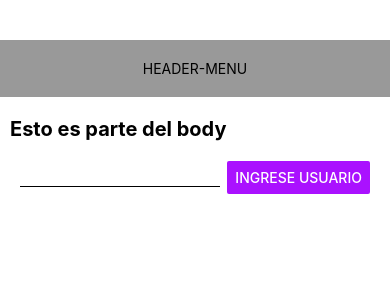
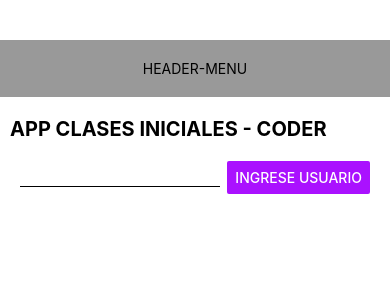
Before and after one commit to IgnaVilla09/aprendiendo-REACT-NATIVE, a React Native app: screen / in a window 390 px wide. Shown: the top 300 px of the page. Built offline with nearby package versions, Linux system fonts and the light colour scheme.

Commit message:
Modularizando

```diff
--- a/App.js
+++ b/App.js
@@ -1,15 +1,9 @@
-import {
-  View,
-  Text,
-  StyleSheet,
-  TextInput,
-  Button,
-  FlatList,
-  TouchableOpacity,
-  Modal,
-} from "react-native";
+import { View, StyleSheet } from "react-native";
 import Header from "./src/components/layout/Header.jsx";
 import { useState } from "react";
+import CustomModal from "./src/components/others/CustomModal.jsx";
+import CustomFlatList from "./src/components/others/CustomFlatList.jsx";
+import CustomInput from "./src/components/others/CustomInput.jsx";
 
 // const Usuarios = [
 //   { id: 1, value: "Ignacio" },
@@ -56,53 +50,19 @@ export default function App() {
     <View style={styles.body}>
       <Header />
 
-      <Text style={styles.heading}>Esto es parte del body</Text>
+      <CustomInput
+        textItemRef={textItem}
+        handleTextChangeRef={handleTextChange}
+        addItemRef={addItem}
+      />
 
-      <View style={styles.box}>
-        <TextInput
-          style={styles.input}
-          value={textItem}
-          onChangeText={handleTextChange}
-        />
-        <Button title="Ingrese usuario" color="#a1f" onPress={addItem} />
-      </View>
+      <CustomFlatList listRef={list} openModalRef={openModal} />
 
-      <View style={styles.box}>
-        <FlatList
-          data={list} // PROPIEDAD OBLIGATORIA. EN ESTE CASO LA INFORMACIÓN DE UN ARRAY O ARMAR EL ARRAY AHI
-          keyExtractor={(u) => u.id} // PROPIEDAD OBLIGATORIA. ES UN MAP INTERNO QUE RECORRE EL ARRAY MEDIANTE, POR EJ, EL ID
-          renderItem={({ item }) => (
-            <TouchableOpacity
-              style={styles.card}
-              onPress={() => openModal(item)}
-            >
-              <Text>{item.value}</Text>
-            </TouchableOpacity>
-          )}
-        />
-      </View>
-
-      <Modal visible={modalView} transparent={true} animationType="slide">
-        <View style={styles.modalStyles}>
-          <View style={styles.modalContainer}>
-            <View style={styles.box}>
-              <Text>Esta seguro que quieres borrar? </Text>
-            </View>
-            <View style={styles.textContainer}>
-              <Button
-                style={styles.btnContainer}
-                onPress={handleDelete}
-                title="Borrar"
-              />
-              <Button
-                style={styles.btnContainer}
-                onPress={handleCancel}
-                title="Cancelar"
-              />
-            </View>
-          </View>
-        </View>
-      </Modal>
+      <CustomModal
+        handleCancelModal={handleCancel}
+        handleDeleteModal={handleDelete}
+        modalViewModal={modalView}
+      />
     </View>
   );
 }
@@ -112,51 +72,4 @@ const styles = StyleSheet.create({
     marginVertical: 40,
     flex: 1,
   },
-  heading: {
-    fontSize: 20,
-    fontWeight: "bold",
-    paddingHorizontal: 10,
-  },
-  input: {
-    borderBottomColor: "#000",
-    borderBottomWidth: 1,
-    width: 200,
-    paddingHorizontal: 20,
-  },
-  box: {
-    flexDirection: "row",
-    justifyContent: "space-between",
-    alignItems: "center",
-    padding: 20,
-  },
-  card: {
-    justifyContent: "center",
-    alignItems: "center",
-    width: "100vw",
-    color: "#fff",
-    backgroundColor: "#a1f4",
-    padding: 8,
-    marginHorizontal: 5,
-    marginVertical: 9,
-    borderRadius: 10,
-  },
-  modalStyles: {
-    backgroundColor: "#cccc66",
-    flex: 1,
-    alignItems: "center",
-    justifyContent: "center",
-  },
-  modalContainer: {
-    padding: 10,
-  },
-  btnContainer: {
-    flexDirection: "row",
-    gap: 20,
-  },
-  textModal: {
-    fontWeight: "bold",
-  },
-  textContainer: {
-    gap: 20,
-  },
 });
--- /dev/null
+++ b/src/components/others/CustomFlatList.jsx
@@ -0,0 +1,47 @@
+import {
+  StyleSheet,
+  Text,
+  View,
+  FlatList,
+  TouchableOpacity,
+} from "react-native";
+import React from "react";
+
+export default function CustomFlatList({ listRef, openModalRef }) {
+  return (
+    <View style={styles.box}>
+      <FlatList
+        data={listRef} // PROPIEDAD OBLIGATORIA. EN ESTE CASO LA INFORMACIÓN DE UN ARRAY O ARMAR EL ARRAY AHI
+        keyExtractor={(u) => u.id} // PROPIEDAD OBLIGATORIA. ES UN MAP INTERNO QUE RECORRE EL ARRAY MEDIANTE, POR EJ, EL ID
+        renderItem={({ item }) => (
+          <TouchableOpacity
+            style={styles.card}
+            onPress={() => openModalRef(item)}
+          >
+            <Text>{item.value}</Text>
+          </TouchableOpacity>
+        )}
+      />
+    </View>
+  );
+}
+
+const styles = StyleSheet.create({
+  box: {
+    flexDirection: "row",
+    justifyContent: "space-between",
+    alignItems: "center",
+    padding: 20,
+  },
+  card: {
+    justifyContent: "center",
+    alignItems: "center",
+    width: "100vw",
+    color: "#fff",
+    backgroundColor: "#a1f4",
+    padding: 8,
+    marginHorizontal: 5,
+    marginVertical: 9,
+    borderRadius: 10,
+  },
+});
--- /dev/null
+++ b/src/components/others/CustomInput.jsx
@@ -0,0 +1,42 @@
+import { StyleSheet, Text, View, TextInput, Button } from "react-native";
+
+export default function CustomInput({
+  textItemRef,
+  handleTextChangeRef,
+  addItemRef,
+}) {
+  return (
+    <View>
+      <Text style={styles.heading}>APP CLASES INICIALES - CODER</Text>
+
+      <View style={styles.box}>
+        <TextInput
+          style={styles.input}
+          value={textItemRef}
+          onChangeText={handleTextChangeRef}
+        />
+        <Button title="Ingrese usuario" color="#a1f" onPress={addItemRef} />
+      </View>
+    </View>
+  );
+}
+
+const styles = StyleSheet.create({
+  heading: {
+    fontSize: 20,
+    fontWeight: "bold",
+    paddingHorizontal: 10,
+  },
+  input: {
+    borderBottomColor: "#000",
+    borderBottomWidth: 1,
+    width: 200,
+    paddingHorizontal: 20,
+  },
+  box: {
+    flexDirection: "row",
+    justifyContent: "space-between",
+    alignItems: "center",
+    padding: 20,
+  },
+});
--- /dev/null
+++ b/src/components/others/CustomModal.jsx
@@ -0,0 +1,54 @@
+import { StyleSheet, Text, View, Modal, Button } from "react-native";
+import React from "react";
+
+export default function CustomModal({
+  modalViewModal,
+  handleCancelModal,
+  handleDeleteModal,
+}) {
+  return (
+    <Modal visible={modalViewModal} transparent={true} animationType="slide">
+      <View style={styles.modalStyles}>
+        <View style={styles.modalContainer}>
+          <View style={styles.box}>
+            <Text>Esta seguro que quieres borrar? </Text>
+          </View>
+          <View style={styles.textContainer}>
+            <Button
+              style={styles.btnContainer}
+              onPress={handleDeleteModal}
+              title="Borrar"
+            />
+            <Button
+              style={styles.btnContainer}
+              onPress={handleCancelModal}
+              title="Cancelar"
+            />
+          </View>
+        </View>
+      </View>
+    </Modal>
+  );
+}
+
+const styles = StyleSheet.create({
+  modalStyles: {
+    backgroundColor: "#cccc99",
+    flex: 1,
+    alignItems: "center",
+    justifyContent: "center",
+  },
+  modalContainer: {
+    padding: 10,
+  },
+  btnContainer: {
+    flexDirection: "row",
+    gap: 20,
+  },
+  textModal: {
+    fontWeight: "bold",
+  },
+  textContainer: {
+    gap: 20,
+  },
+});
```
